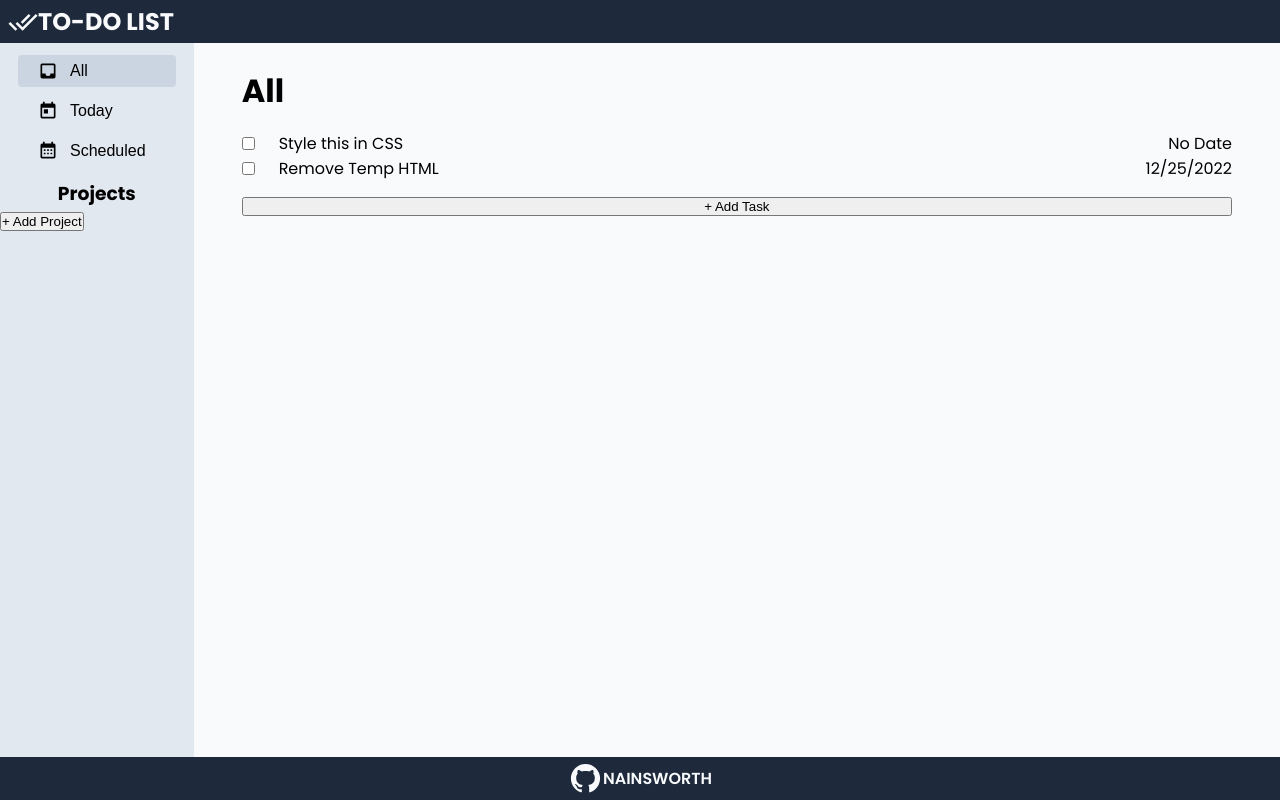
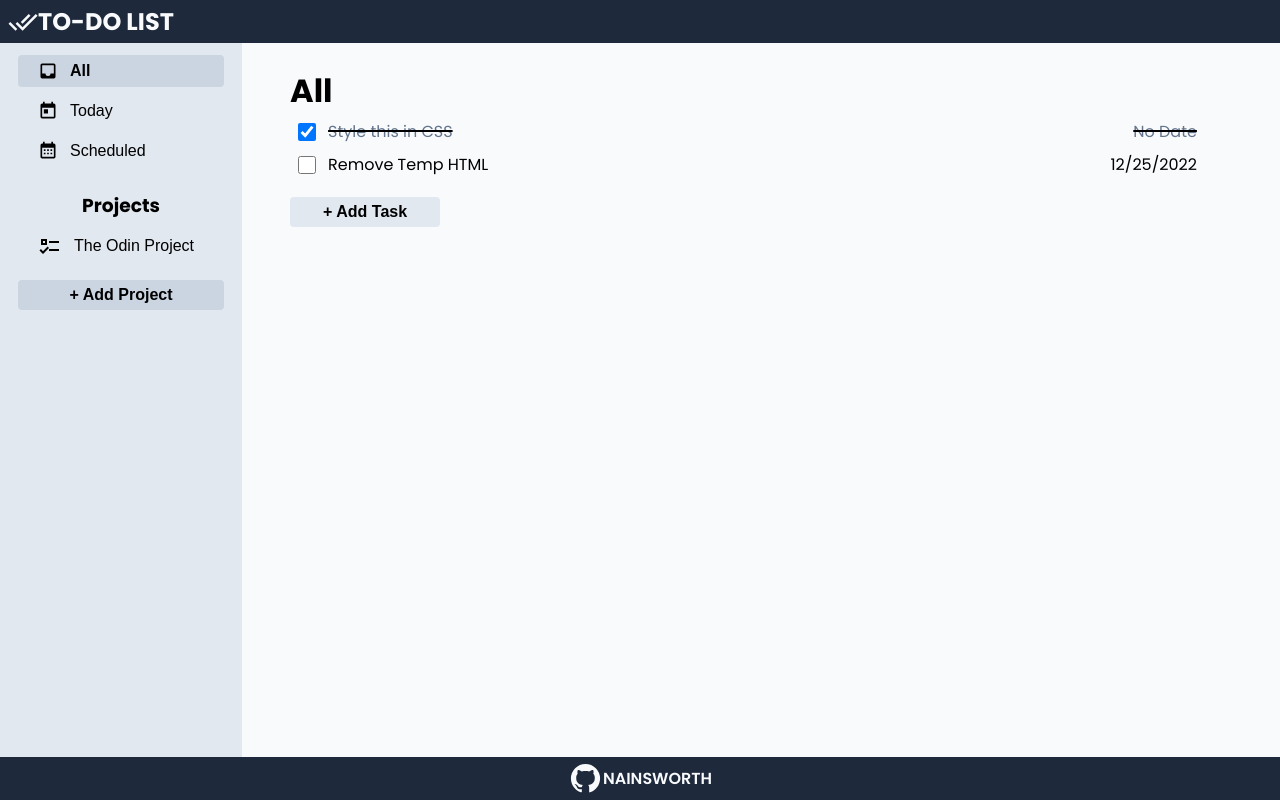
Before and after one commit to nainsworth/todo-list, a website built with webpack: page dist/index.html in a window 1280 px wide. Built offline with nearby package versions, Linux system fonts and the light colour scheme.

Commit message:
Completed Styling for task and projects

```diff
--- a/src/css/styles.css
+++ b/src/css/styles.css
@@ -57,7 +57,8 @@ main {
   height: 100%;
 }
 
-.folder-section {
+.folder-section,
+.project-section {
   display: flex;
   flex-direction: column;
   justify-content: center;
@@ -66,7 +67,8 @@ main {
   padding: 12px 18px;
 }
 
-.folder-section button {
+.folder-section button,
+.project {
   display: flex;
   align-items: center;
   gap: 12px;
@@ -74,16 +76,17 @@ main {
   border: none;
   border-radius: 4px;
   background-color: var(--slate200);
-  font-weight: 800;
   padding: 6px 30px 6px 20px;
 }
 
-.folder-section button:hover {
+.folder-section button:hover,
+.project:hover {
   background-color: var(--slate300);
   cursor: pointer;
 }
 
-.folder-section button.active {
+.folder-section button.active,
+.project.active {
   background-color: var(--slate300);
   cursor: default;
   font-weight: 800;
@@ -93,39 +96,76 @@ main {
   width: 20px;
 }
 
-.folder-section button p {
+.folder-section button p,
+.project p {
   font-size: 1rem;
   font-weight: 500;
+  white-space: nowrap;
 }
 
-.folder-section button p.active {
-  font-size: 1.25rem;
-  font-weight: 700;
+.folder-section button p.active,
+.project p.active {
+  font-weight: 600;
 }
 
 .project-section h3 {
   text-align: center;
 }
 
+.project img {
+  width: 24px;
+}
+
+.add-project {
+  border: none;
+  background-color: var(--slate300);
+  border-radius: 4px;
+  width: 100%;
+  height: 30px;
+  font-weight: bold;
+  font-size: 1rem;
+  margin-top: 16px;
+}
+
+.add-project:hover {
+  cursor: pointer;
+  background-color: var(--slate400);
+}
+
 .task-section {
   display: flex;
   flex-direction: column;
-  gap: 16px;
-  width: 100%;
   background-color: var(--slate050);
   padding: 24px 48px;
+  width: 100%;
 }
 
 .task-container {
-
 }
 
 .task {
   display: flex;
   align-items: center;
   justify-content: flex-start;
-  gap: 24px;
-  width: 100%;
+  gap: 12px;
+  padding: 4px 8px;
+  border-radius: 4px;
+}
+
+.completed {
+  text-decoration: line-through;
+  text-decoration-thickness: 2px;
+  text-decoration-color: black;
+  color: var(--slate500);
+}
+
+.task:hover {
+  background-color: var(--slate200);
+}
+
+input[type="checkbox"] {
+  width: 18px;
+  height: 18px;
 }
 
 .task p {
@@ -136,12 +176,32 @@ main {
   text-align: right;
 }
 
-.task-container button {
+.delete-task {
+  color: transparent;
+  border: none;
+  background-color: transparent;
+  font-size: 18px;
+}
+
+.task:hover .delete-task {
+  color: black;
+  cursor: pointer;
+}
+
+.add-task {
   border: none;
   background-color: var(--slate200);
-  padding: 4px 12px;
   border-radius: 4px;
-  width: 28px;
+  width: 150px;
+  height: 30px;
+  font-weight: bold;
+  font-size: 1rem;
+  margin-top: 16px;
+}
+
+.add-task:hover {
+  cursor: pointer;
+  background-color: var(--slate300);
 }
 
 footer {
```
Also changed, not shown: dist/index.html.
